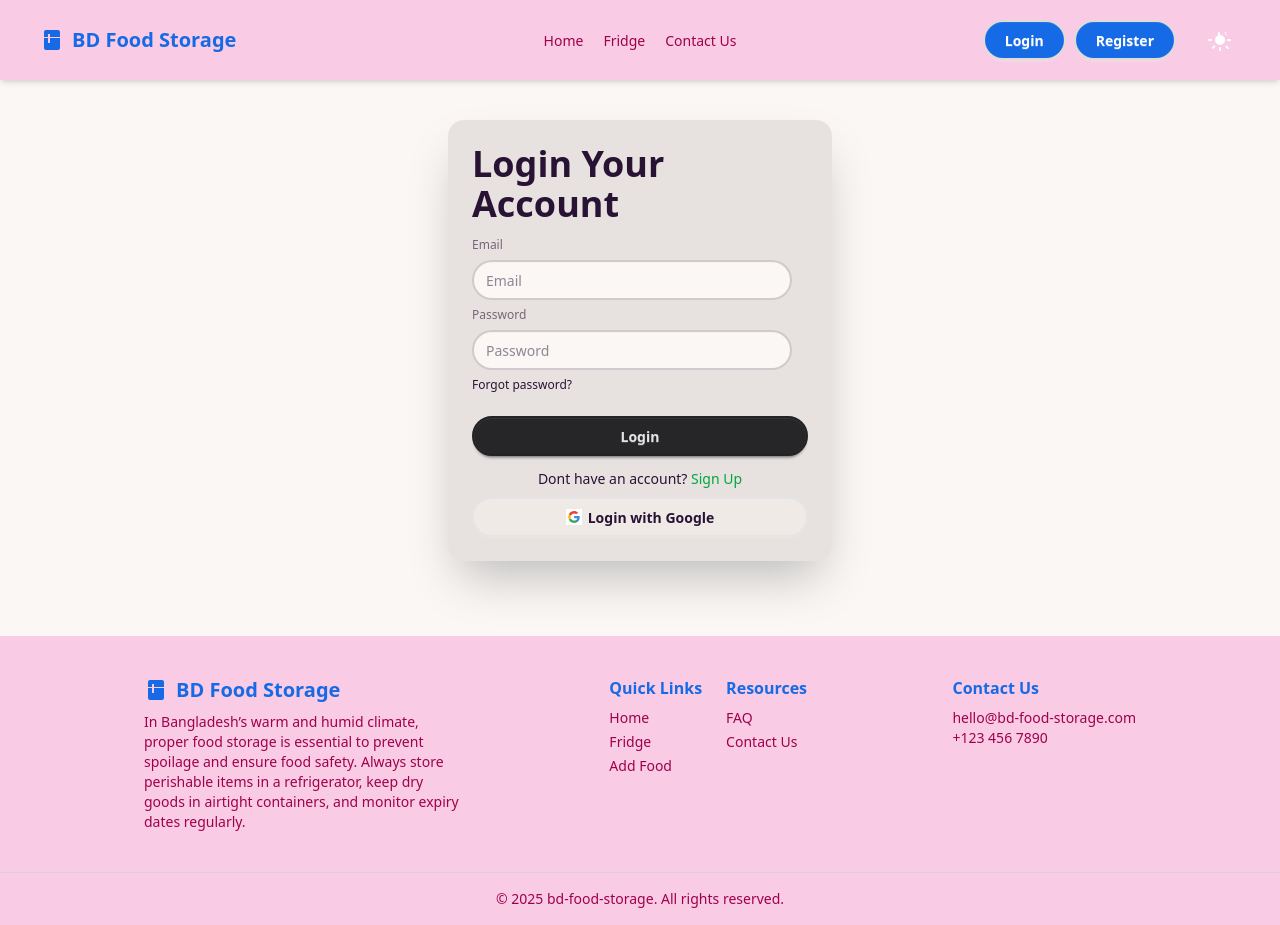
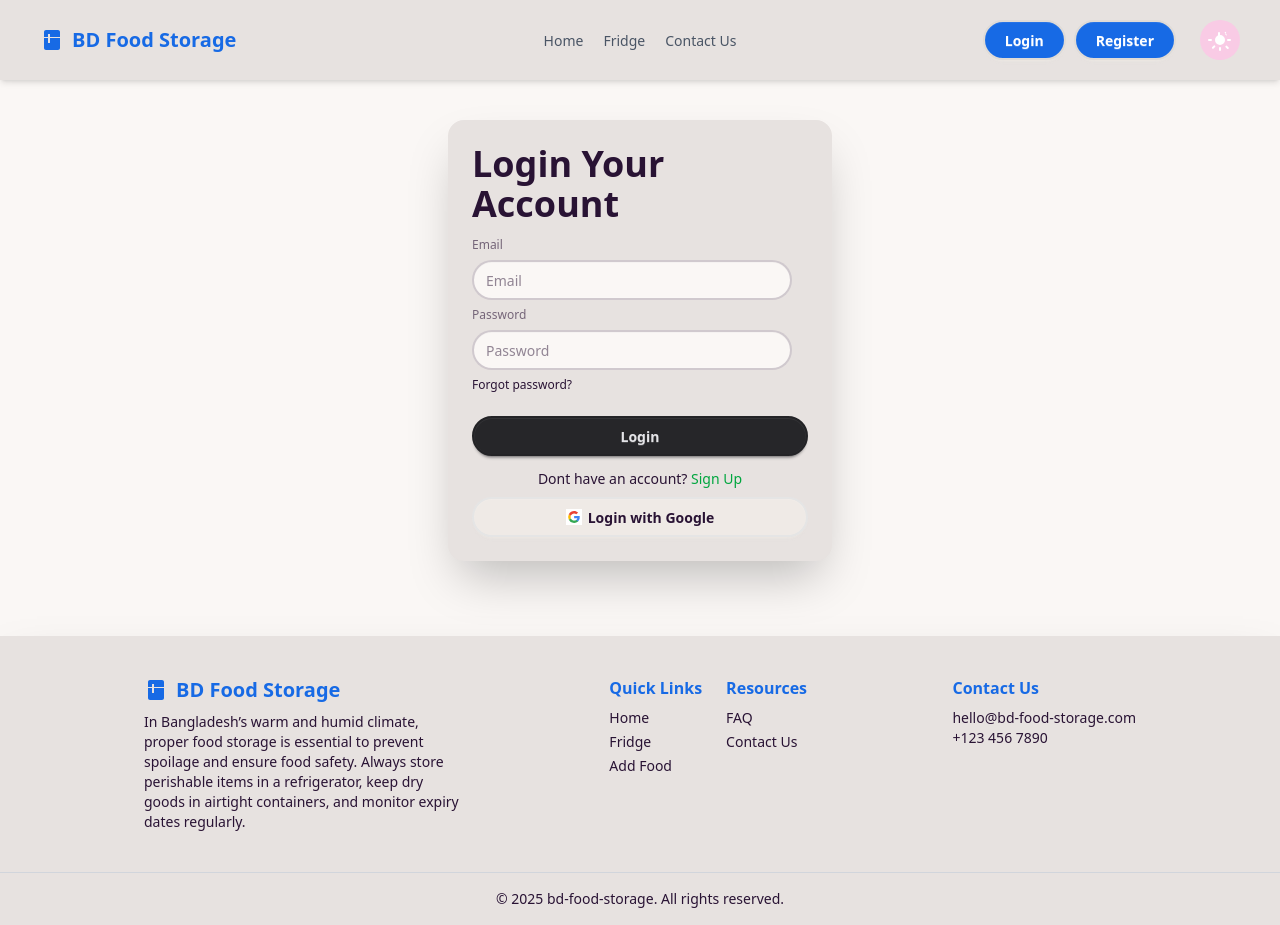
Before and after one commit to faysalahmed915/bd-food-storage-client, a React (Vite) app: page /Login in a window 1280 px wide. Built offline with nearby package versions, Linux system fonts and the light colour scheme; no server answers.

Commit message:
color added on navbar.

```diff
--- a/src/Components/Footer/Footer.jsx
+++ b/src/Components/Footer/Footer.jsx
@@ -3,7 +3,7 @@ import Logo from "../Shared/Logo";
 
 const Footer = () => {
   return (
-    <footer className="bg-secondary text-secondary-content"
+    <footer className="bg-base-300 text-base-content shadow-2xl"
     // className='card-container'
     // className="bg-gray-100 text-gray-800 dark:bg-gray-900 dark:text-gray-200"
     >
--- a/src/Components/HomeComponents/QuoteHighlight.jsx
+++ b/src/Components/HomeComponents/QuoteHighlight.jsx
@@ -1,6 +1,7 @@
 const QuoteHighlight = () => {
   return (
-    <div className="bg-gradient-to-r from-primary to-secondary text-white p-6 md:p-10 rounded-2xl shadow-lg my-8">
+    <div className="bg-gradient-to-r from-base-200 to-base-300 p-6 md:p-10 rounded-2xl shadow-lg my-8">
+    {/* <div className="bg-gradient-to-r from-primary to-secondary text-white p-6 md:p-10 rounded-2xl shadow-lg my-8"> */}
       <div className="text-center max-w-3xl mx-auto">
         <h2 className="text-2xl md:text-3xl font-bold mb-4">"Waste Less, Feed More"</h2>
         <p className="text-lg">
--- a/src/Components/Navbar/Navbar.jsx
+++ b/src/Components/Navbar/Navbar.jsx
@@ -28,21 +28,21 @@ const Navbar = () => {
 
     const links = (
         <>
-            <NavLink to="/" className={({ isActive }) => isActive ? "text-[#176AE5] font-bold" : "text-secondary-content"}>Home</NavLink>
+            <NavLink to="/" className={({ isActive }) => isActive ? "text-[#176AE5] font-bold" : ""}>Home</NavLink>
 
-            {user && <NavLink to="/MyItems" className={({ isActive }) => isActive ? "text-[#176AE5] font-bold" : "text-secondary-content"}>My Items</NavLink>}
+            {user && <NavLink to="/MyItems" className={({ isActive }) => isActive ? "text-[#176AE5] font-bold" : ""}>My Items</NavLink>}
 
-            <NavLink to="/fridge" className={({ isActive }) => isActive ? "text-[#176AE5] font-bold" : "text-secondary-content"}>Fridge</NavLink>
+            <NavLink to="/fridge" className={({ isActive }) => isActive ? "text-[#176AE5] font-bold" : ""}>Fridge</NavLink>
 
 
-            {user && <NavLink to="/AddFood" className={({ isActive }) => isActive ? "text-[#176AE5] font-bold" : "text-secondary-content"}>Add Food</NavLink>}
+            {user && <NavLink to="/AddFood" className={({ isActive }) => isActive ? "text-[#176AE5] font-bold" : ""}>Add Food</NavLink>}
 
-            <NavLink to="/contactUs" className={({ isActive }) => isActive ? "text-[#176AE5] font-bold" : "text-secondary-content"}>Contact Us</NavLink>
+            <NavLink to="/contactUs" className={({ isActive }) => isActive ? "text-[#176AE5] font-bold" : ""}>Contact Us</NavLink>
         </>
     )
 
     return (
-        <div className="bg-secondary shadow-md px-2 md:px-4 lg:px-8 py-2 sticky top-0 z-50 text-secondary-content">
+        <div className="bg-base-300 shadow-md px-2 md:px-4 lg:px-8 py-2 sticky top-0 z-50">
         <div className="navbar max-w-7xl mx-auto">
             <div className="navbar-start">
                 <div className="dropdown">
```
